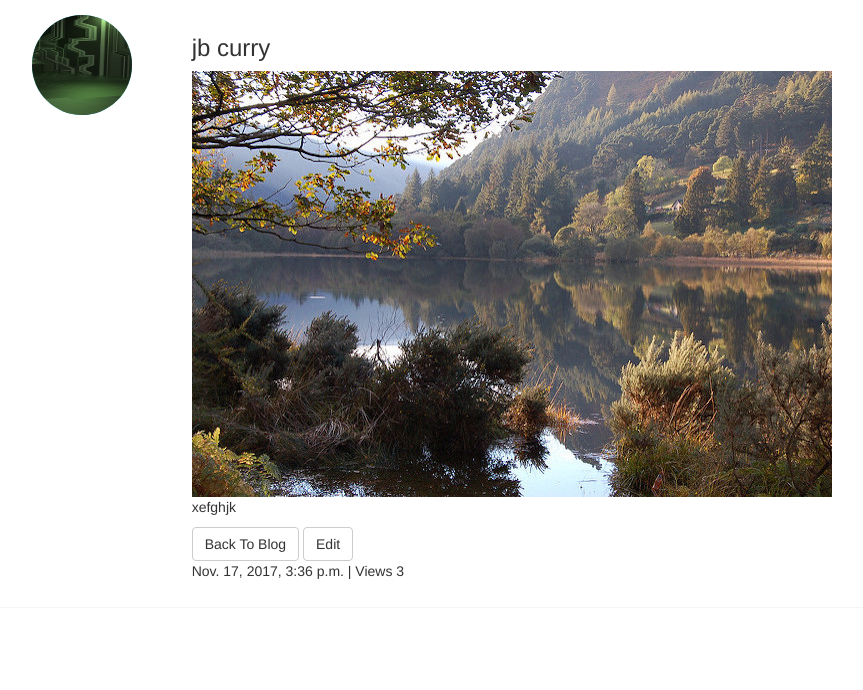
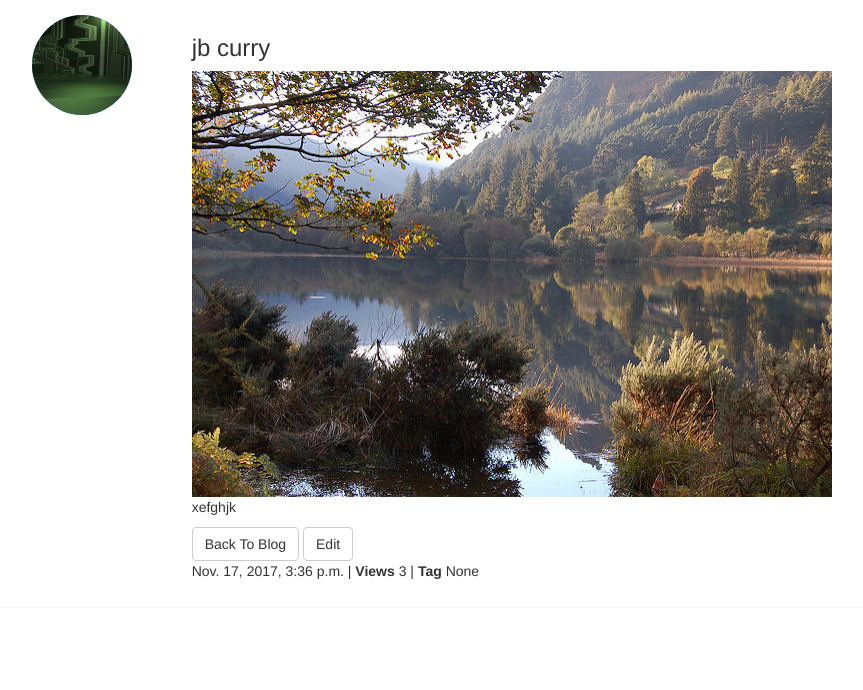
Before and after one commit to cahilld/djangoblog, a Django app: page /blog/posts/1 in a window 1280 px wide. Shown: the part 110-800 px from the top of the page, without its empty margins (84-947 px from the left). Run offline with Django 3.2, Linux system fonts and the light colour scheme; data comes from the database, SQL or seed files in the repository; both versions use the stored data as it was after the commit; some libraries are stand-ins or nearby versions.

Commit message:
added tagging to posts which are controled in the admin panel

```diff
--- a/blogapp/templates/blogapp.html
+++ b/blogapp/templates/blogapp.html
@@ -15,7 +15,7 @@
                     <div class="col-xs-9">
                         <p>{{ post.content|truncatewords:30 }}</p>
                         <p><button class="btn btn-default" onclick="location.href='{% url 'viewpost' post.id %}'">Read More</button></p>
-                        <p>{{ post.published_date }} | Views {{ post.views }}</p>
+                        <p>{{ post.published_date }} | <strong>Views</strong> {{ post.views }} | <strong>Tag</strong> {{ post.tag }}</p>
                     </div>
                 </div>
             </div>
--- a/blogapp/templates/viewpost.html
+++ b/blogapp/templates/viewpost.html
@@ -18,7 +18,7 @@
                     <p>{{ post.content }}</p>
                     <button class="btn btn-default" onclick="location.href='{% url 'index' %}'">Back To Blog</button>
                     <button class="btn btn-default" onclick="location.href='{% url 'editpost' post.id %}'">Edit</button>
-                    <p>{{ post.published_date }} | Views {{ post.views }}</p>
+                    <p>{{ post.published_date }} | <strong>Views</strong> {{ post.views }} | <strong>Tag</strong> {{ post.tag }}</p>
                 </div>
             </div>
         </div>
```
Also changed, not shown: db.sqlite3.
